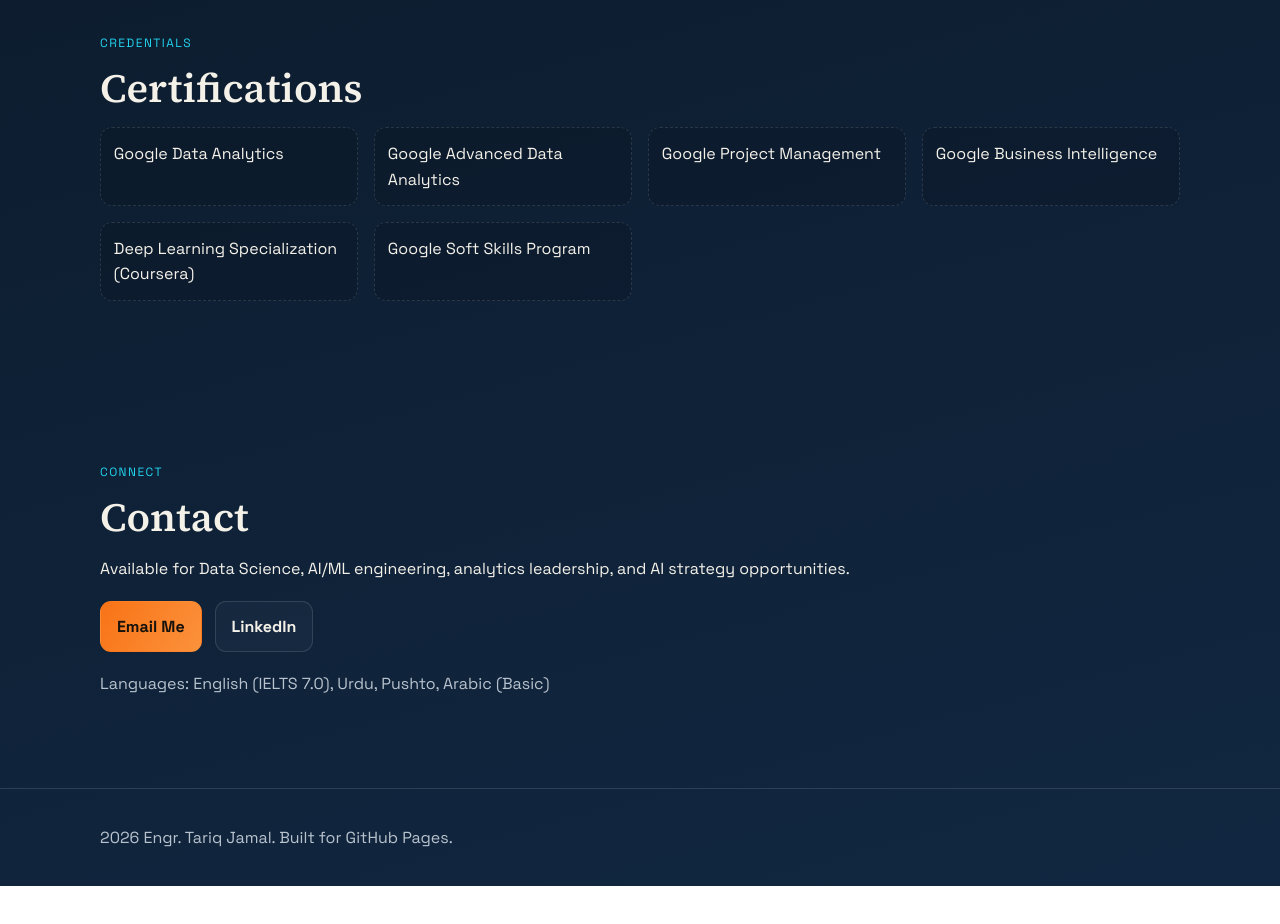
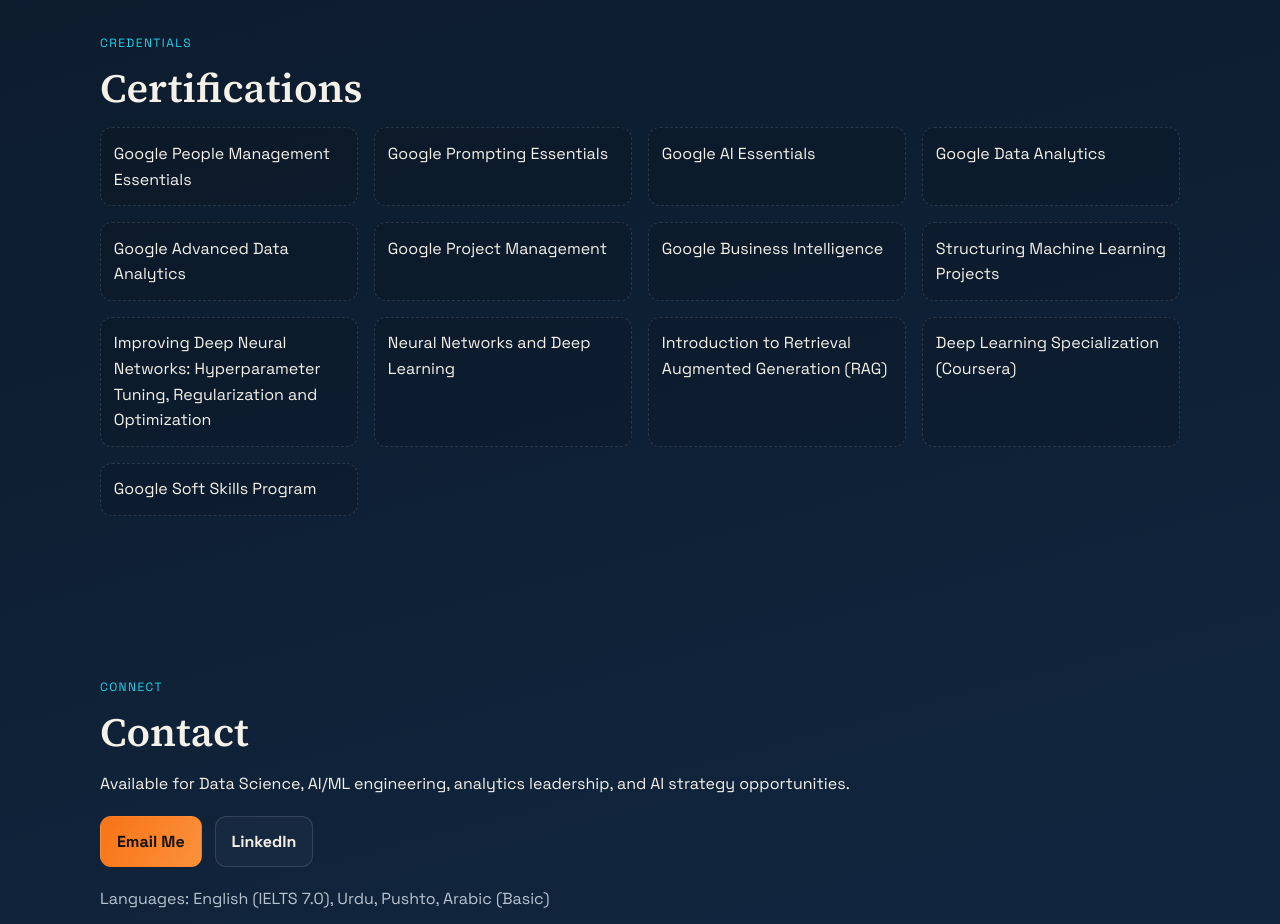
Before and after one commit to Tariq1990/tariq1990.github.io, a plain HTML site: page index.html in a window 1280 px wide. Shown: the part 2840-3764 px from the top of the page. Before the commit the page ends 3726 px from the top, so only its background shows below. Drawn offline with Linux system fonts and the light colour scheme.

Commit message:
Sjskills

```diff
--- a/index.html
+++ b/index.html
@@ -147,10 +147,17 @@
         <h2>Certifications</h2>
       </div>
       <div class="grid cert-grid">
+        <p>Google People Management Essentials</p>
+        <p>Google Prompting Essentials</p>
+        <p>Google AI Essentials</p>
         <p>Google Data Analytics</p>
         <p>Google Advanced Data Analytics</p>
         <p>Google Project Management</p>
         <p>Google Business Intelligence</p>
+        <p>Structuring Machine Learning Projects</p>
+        <p>Improving Deep Neural Networks: Hyperparameter Tuning, Regularization and Optimization</p>
+        <p>Neural Networks and Deep Learning</p>
+        <p>Introduction to Retrieval Augmented Generation (RAG)</p>
         <p>Deep Learning Specialization (Coursera)</p>
         <p>Google Soft Skills Program</p>
       </div>
```
